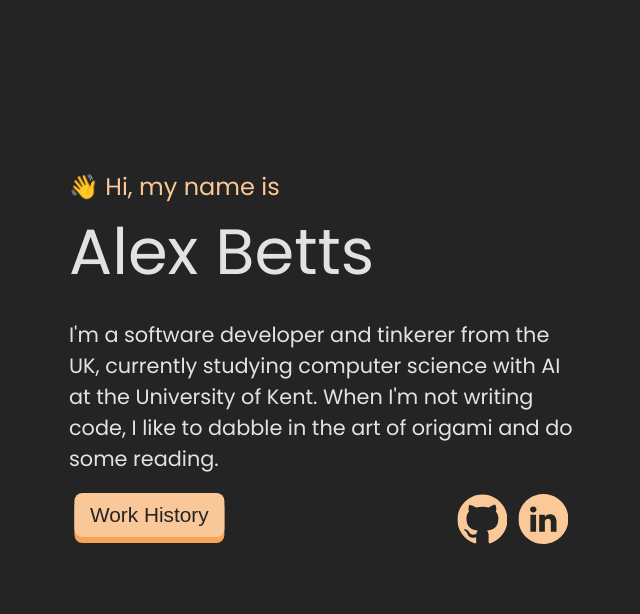
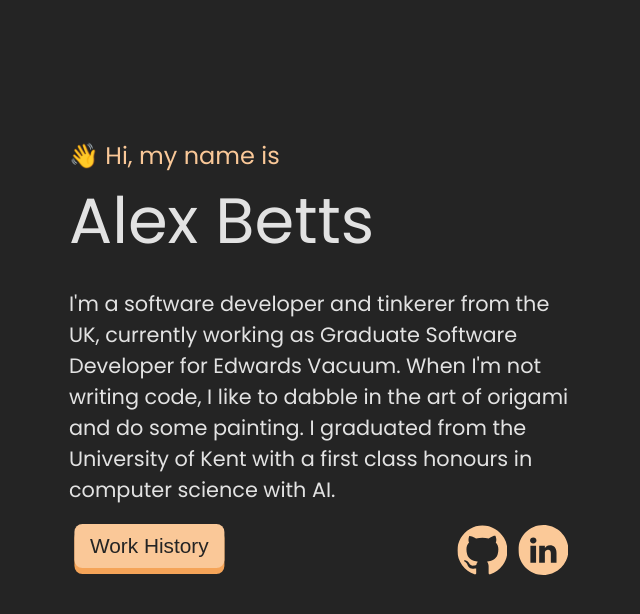
Before and after one commit to alettsy/alettsy.github.io, a Svelte app: page / in a window 1280 px wide. Shown: the top 614 px of the page, without its empty margins (315-955 px from the left). Built offline with nearby package versions, Linux system fonts and the light colour scheme.

Commit message:
Update content

```diff
--- a/src/App.svelte
+++ b/src/App.svelte
@@ -17,7 +17,7 @@
     <h3 class="my-name-is">👋 Hi, my name is</h3>
     <h1 class="name">Alex Betts</h1>
     <p class="intro">
-      I'm a software developer and tinkerer from the UK, currently studying computer science with AI at the University of Kent. When I'm not writing code, I like to dabble in the art of origami and do some reading.
+      I'm a software developer and tinkerer from the UK, currently working as Graduate Software Developer for Edwards Vacuum. When I'm not writing code, I like to dabble in the art of origami and do some painting. I graduated from the University of Kent with a first class honours in computer science with AI.
     </p>
     <div class="options">
       <ControlsBar on:toggle-popup={togglePopup} />
--- a/src/assets/controls.json
+++ b/src/assets/controls.json
@@ -4,6 +4,16 @@
 		"type": "work-history",
 		"data": {
 			"jobs": [
+				{
+					"company": "Edwards Vacuum",
+					"title": "Graduate Software Engineer",
+					"start": "Aug '23",
+					"end": "Present",
+					"description": [
+						"This is my current job",
+						"I am working as part of the applications team to develop the future control platform for the vacuum pumps"
+					]
+				},
 				{
 					"company": "Edwards Vacuum",
 					"title": "Student Software Engineer",
--- a/src/assets/socials.json
+++ b/src/assets/socials.json
@@ -2,7 +2,7 @@
 	{
 		"name": "GitHub",
 		"icon": "/github.svg",
-		"url": "https://github.com/hexedbun"
+		"url": "https://github.com/alettsy"
 	},
 	{
 		"name": "LinkedIn",
```
